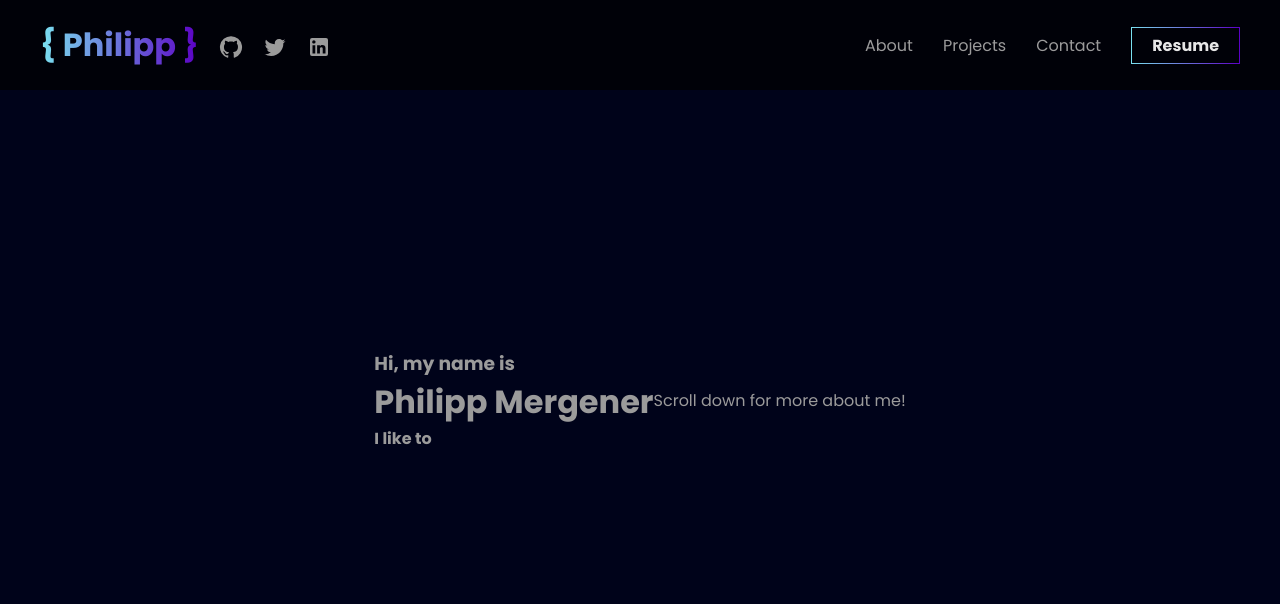
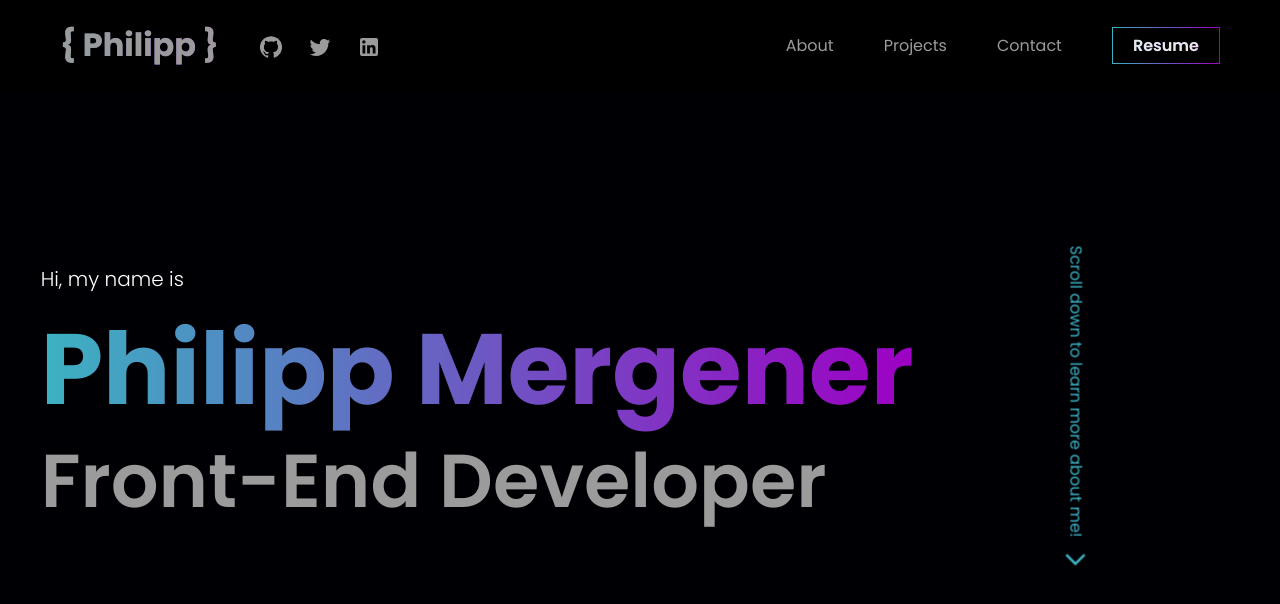
Before and after one commit to PhilippKNMergener/nextjs-portfolio, a Next.js app: page / in a window 1280 px wide. Shown: the top 604 px of the page. Built offline with nearby package versions, Linux system fonts and the light colour scheme.

Commit message:
completed landing page

```diff
--- /dev/null
+++ b/components/Landing/Landing.tsx
@@ -0,0 +1,22 @@
+import { ArrowForwardIosOutlined } from "@mui/icons-material";
+type Props = {};
+
+const Landing = (props: Props) => {
+  return (
+    <div className="Landing">
+      <div className="Wrapper">
+        <div className="Title">
+          <h3 className="Intro">Hi, my name is</h3>
+          <h1 className="Name">Philipp Mergener</h1>
+          <h1 className="Desc">Front-End Developer</h1>
+        </div>
+        <p className="ScrollText">
+          Scroll down to learn more about me!{" "}
+          <ArrowForwardIosOutlined className="Arrow" />
+        </p>
+      </div>
+    </div>
+  );
+};
+
+export default Landing;
--- /dev/null
+++ b/components/Landing/_Landing.scss
@@ -0,0 +1,60 @@
+.Landing {
+  overflow: hidden;
+  height: 100%;
+  display: flex;
+  align-items: center;
+  justify-content: center;
+  .Wrapper {
+    display: flex;
+    align-items: center;
+    justify-content: center;
+    .Title {
+      .Intro {
+        color: $text-bright;
+        font-size: 20px;
+        font-weight: 300;
+      }
+      .Name {
+        color: $text-bright;
+        font-size: 100px;
+        font-weight: 700;
+
+        background-image: $gradient-main;
+        background-size: 100%;
+        background-clip: text;
+        -webkit-text-fill-color: transparent;
+        transition: all 0.3s ease-in-out;
+      }
+      .Desc {
+        margin-top: -20px;
+        font-size: 75px;
+        font-weight: 600;
+      }
+    }
+    .ScrollText {
+      display: flex;
+      align-items: center;
+      color: $teal-main;
+      animation: bounce 1.5s ease-in-out infinite;
+
+      .Arrow {
+        margin-left: 10px;
+        > * {
+          color: $teal-main;
+        }
+      }
+    }
+  }
+}
+
+@keyframes bounce {
+  0% {
+    transform: translateY(0) rotate(90deg);
+  }
+  50% {
+    transform: translateY(10px) rotate(90deg);
+  }
+  100% {
+    transform: translateY(0) rotate(90deg);
+  }
+}
--- a/components/NavBar/NavBar.tsx
+++ b/components/NavBar/NavBar.tsx
@@ -14,25 +14,25 @@ const NavBar = (props: Props) => {
               rel="noreferrer"
               target="_blank"
               href="https://www.github.com/PhilippKNMergener/"
-              className="Icon"
+              className="IconWrapper"
             >
-              <GitHub />
+              <GitHub className="Icon" />
             </a>
             <a
               rel="noreferrer"
               target="_blank"
               href="https://www.twitter.com/philipp_knm"
-              className="Icon"
+              className="IconWrapper"
             >
-              <Twitter />
+              <Twitter className="Icon" />
             </a>
             <a
               rel="noreferrer"
               target="_blank"
               href="https://www.linkedin.com/in/philipp-mergener-9950271a1/"
-              className="Icon"
+              className="IconWrapper"
             >
-              <LinkedIn />
+              <LinkedIn className="Icon" />
             </a>
           </div>
         </div>
--- a/components/NavBar/_NavBar.scss
+++ b/components/NavBar/_NavBar.scss
@@ -1,7 +1,7 @@
 .NavBar {
   height: 90px;
   position: fixed;
-  background: #000000aa;
+  background: #000000cc;
   top: 0;
   left: 0;
   right: 0;
@@ -10,7 +10,7 @@
 
   .Wrapper {
     height: 100%;
-    padding: 0 40px;
+    padding: 0 60px;
     display: flex;
     align-items: center;
     justify-content: space-between;
@@ -19,25 +19,28 @@
       align-items: center;
       justify-content: flex-start;
       .Logo {
-        background-color: lightcoral;
+        cursor: pointer;
         background-image: $gradient-main;
         background-size: 100%;
         background-clip: text;
-        -webkit-background-clip: text;
-        -moz-background-clip: text;
-        -webkit-text-fill-color: transparent;
-        -moz-text-fill-color: transparent;
+        -webkit-text-fill-color: $text-secondary;
+        transition: all 0.3s ease-in-out;
+        &:hover {
+          -webkit-text-fill-color: transparent;
+        }
       }
       .SocialsWrapper {
-        padding: 10px 0 0px;
+        padding: 10px 0 0 15px;
         display: flex;
         align-items: center;
         justify-content: center;
-
         .Icon {
-          padding-left: 20px;
-          > * {
-            color: blue;
+          margin-left: 25px;
+          &:hover {
+            padding-bottom: 12px;
+            > * {
+              color: $teal-main;
+            }
           }
         }
       }
@@ -48,22 +51,49 @@
       justify-content: center;
       .LinkWrapper {
         .Link {
-          padding-right: 30px;
+          position: relative;
+          margin-right: 50px;
           text-decoration: none;
+          &::after {
+            content: "";
+            position: absolute;
+            width: 100%;
+            height: 2px;
+            bottom: -5px;
+            left: 0;
+            transform: scaleX(0);
+            background-color: $teal-main;
+            transition: transform 0.3s ease-in-out;
+          }
+          &:hover {
+            color: $text-bright;
+            &::after {
+              transform: scaleX(1);
+            }
+          }
         }
       }
       .ResumeButton {
         all: unset;
+        padding: 5px 20px;
+        width: auto;
         color: $text-main;
-        padding: 5px 20px;
-        font-weight: 700;
+        font-weight: 600;
+
         border: solid 1px transparent;
         border-image: $gradient-main;
-        -webkit-border-image: $gradient-main;
-        -moz-border-image: $gradient-main;
         border-image-slice: 1;
-        -webkit-border-image-slice: 1;
-        -moz-border-image-slice: 1;
+
+        background-image: $gradient-main;
+        background-clip: text;
+
+        transition: all 0.3s ease-in-out;
+
+        cursor: pointer;
+
+        &:hover {
+          -webkit-text-fill-color: transparent;
+        }
       }
     }
   }
--- /dev/null
+++ b/components/PageHeader/PageHeader.tsx
@@ -0,0 +1,15 @@
+type Props = {
+  title: string;
+  number: number;
+};
+
+const PageHeader = (props: Props) => {
+  return (
+    <div className="PageHeader">
+      <h3 className="Number">{props.number.toFixed(0).padStart(2, "0")}. </h3>
+      <h3 className="Title">{props.title}</h3>
+    </div>
+  );
+};
+
+export default PageHeader;
--- /dev/null
+++ b/components/PageHeader/_PageHeader.scss
@@ -0,0 +1,17 @@
+.PageHeader {
+  width: 100%;
+  display: flex;
+  align-items: center;
+  justify-content: center;
+  .Number {
+    font-size: 15px;
+    font-weight: 100;
+    color: $text-secondary;
+    margin-right: 5px;
+  }
+  .Title {
+    font-size: 20px;
+    font-weight: 400;
+    color: $purple-main;
+  }
+}
--- a/pages/_document.js
+++ b/pages/_document.js
@@ -6,7 +6,11 @@ class MyDocument extends Document {
       <Html>
         <Head>
           <link rel="preconnect" href="https://fonts.googleapis.com" />
-          <link rel="preconnect" href="https://fonts.gstatic.com" crossOrigin />
+          <link
+            rel="preconnect"
+            href="https://fonts.gstatic.com"
+            crossOrigin="true"
+          />
           <link
             href="https://fonts.googleapis.com/css2?family=Poppins:ital,wght@0,100;0,200;0,300;0,400;0,500;0,600;0,700;0,800;0,900;1,100;1,200;1,300;1,400;1,500;1,600;1,700;1,800;1,900&display=swap"
             rel="stylesheet"
--- a/pages/_index.scss
+++ b/pages/_index.scss
@@ -1,4 +1,6 @@
 @import "/components/NavBar/NavBar";
+@import "/components/Landing/Landing";
+@import "/components/AboutMe/AboutMe";
 
 .HomePage {
   overflow-x: hiden;
@@ -10,14 +12,4 @@
   }
   background: $bg-main;
   height: 100vh;
-  .Landing {
-    overflow: hidden;
-    height: inherit;
-    .Wrapper {
-      height: 100%;
-      display: flex;
-      align-items: center;
-      justify-content: center;
-    }
-  }
 }
--- a/pages/index.tsx
+++ b/pages/index.tsx
@@ -1,22 +1,14 @@
 import type { NextPage } from "next";
+import AboutMe from "../components/AboutMe/AboutMe";
+import Landing from "../components/Landing/Landing";
 import NavBar from "../components/NavBar/NavBar";
 
 const Home: NextPage = () => {
   return (
     <div className="HomePage">
       <NavBar />
-      <div className="Landing">
-        <div className="Wrapper">
-          <div className="Title">
-            <h3 className="Intro">Hi, my name is</h3>
-            <h1 className="Name">Philipp Mergener</h1>
-            <h4 className="Activites">
-              I like to <span className="TypingText"></span>
-            </h4>
-          </div>
-          <p className="ScrollText">Scroll down for more about me!</p>
-        </div>
-      </div>
+      <Landing />
+      <AboutMe />
     </div>
   );
 };
--- a/styles/globals.scss
+++ b/styles/globals.scss
@@ -1,11 +1,12 @@
 //Global variables
-$main-teal: #7ae2f0;
-$main-purple: #5b00c4;
+$teal-main: #3cb2c2;
+$purple-main: #9d00c4;
 $text-main: #e7e7e7;
 $text-secondary: #9b9b9b;
-$bg-main: #00031a;
-$gradient-main: linear-gradient(to right, $main-teal, $main-purple);
-$gradient-radial: radial-gradient(circle, $main-teal, $main-purple);
+$text-bright: #fff;
+$bg-main: #000004;
+$gradient-main: linear-gradient(to right, $teal-main, $purple-main);
+$gradient-radial: radial-gradient(circle, $teal-main, $purple-main);
 
 //Style sheets imports
 @import "/pages/index";
```
